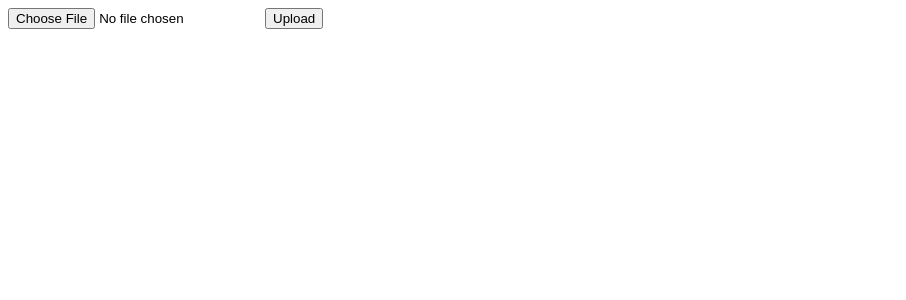
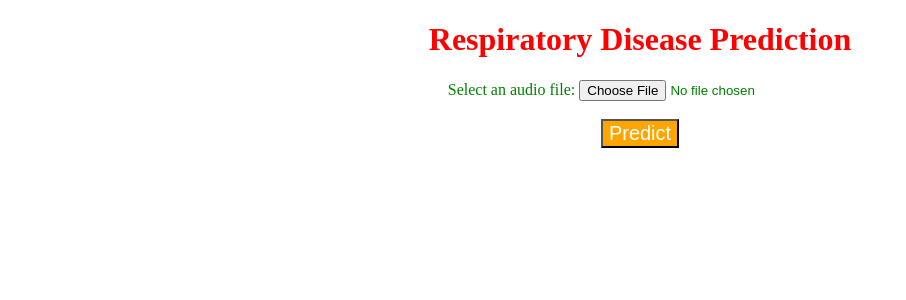
Before and after one commit to K-GOKULAPPADURAI/Heroku_Demo, a Flask app: page / in a window 1280 px wide. Shown: the top 300 px of the page, without its empty margins (0-906 px from the left). Run offline with Flask 3, Linux system fonts and the light colour scheme.

Commit message:
Update index.html

```diff
--- a/templates/index.html
+++ b/templates/index.html
@@ -1,12 +1,27 @@
 <!doctype html>
 <html>
   <head>
-    <title>Audio Classification</title>
+    <title>Respiratory Disease Prediction</title>
+    <style>
+      #output {
+        font-size: 24px;
+        color: red;
+        text-align: center;
+      }
+    </style>
   </head>
-  <body>
+  <body style="text-align:center;">
+    <h1 style="color:red;">Respiratory Disease Prediction</h1>
     <form method="POST" enctype="multipart/form-data">
-      <input type="file" name="file">
-      <input type="submit" value="Upload">
+      <label for="file" style="color:green;">Select an audio file:</label>
+      <input type="file" name="file" id="file" style="color:green;"><br><br>
+      <input type="submit" value="Predict" style="background-color:orange; color:white; font-size:20px;">
     </form>
+    <div id="output"></div>
+    <script>
+      function displayResult(result) {
+        document.getElementById('output').textContent = result;
+      }
+    </script>
   </body>
 </html>
```
